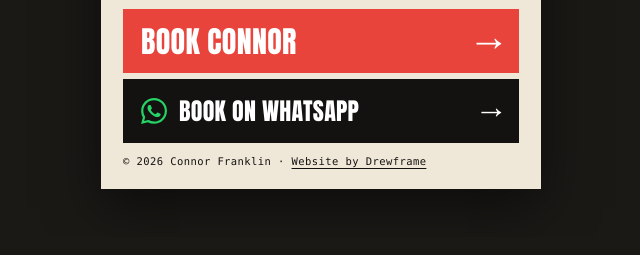
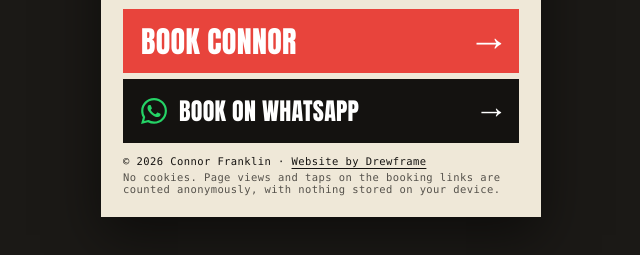
Before and after one commit to ConnorDrew/ConnorFranklinMusic, a plain HTML site: page index.html in a window 1280 px wide. Shown: the part 765-1020 px from the top of the page, without its empty margins (319-959 px from the left). Drawn offline with Linux system fonts and the light colour scheme.

Commit message:
Shorter meta description; footer note that visits are counted without cookies

```diff
--- a/index.html
+++ b/index.html
@@ -5,7 +5,7 @@
 <meta name="viewport" content="width=device-width, initial-scale=1.0">
 <script src="js/redirect.js"></script>
 <title>Connor Franklin — Acoustic Singer</title>
-<meta name="description" content="Connor Franklin is an acoustic singer performing live music for pubs, weddings, private parties and special events. Follow on TikTok and Instagram or get in touch to book.">
+<meta name="description" content="Connor Franklin, acoustic singer: live music for pubs, weddings, private parties and events. Watch on TikTok and Instagram, or book by WhatsApp or email.">
 <meta name="robots" content="index, follow">
 <link rel="canonical" href="https://www.connorfranklinmusic.co.uk/">
 <meta name="theme-color" content="#efe8d8">
@@ -179,6 +179,8 @@
   .wa-mark{flex:none;color:#25d366;}
   footer{margin:0;font-size:10.5px;letter-spacing:0.04em;}
   footer a{color:inherit;text-underline-offset:3px;}
+  footer p{margin:0;}
+  footer .privacy-note{margin-top:4px;opacity:0.7;}
   :focus-visible{outline:3px solid var(--accent);outline-offset:3px;}
   body.modal-open{overflow:hidden;}
   .modal-overlay{
@@ -294,7 +296,10 @@
       <span class="book-wa-label"><svg class="wa-mark" viewBox="0 0 24 24" width="26" height="26" aria-hidden="true" focusable="false"><path fill="currentColor" d="M17.472 14.382c-.297-.149-1.758-.867-2.03-.967-.273-.099-.471-.148-.67.15-.197.297-.767.966-.94 1.164-.173.199-.347.223-.644.075-.297-.15-1.255-.463-2.39-1.475-.883-.788-1.48-1.761-1.653-2.059-.173-.297-.018-.458.13-.606.134-.133.298-.347.446-.52.149-.174.198-.298.298-.497.099-.198.05-.371-.025-.52-.075-.149-.669-1.612-.916-2.207-.242-.579-.487-.5-.669-.51-.173-.008-.371-.01-.57-.01-.198 0-.52.074-.792.372-.272.297-1.04 1.016-1.04 2.479 0 1.462 1.065 2.875 1.213 3.074.149.198 2.096 3.2 5.077 4.487.709.306 1.262.489 1.694.625.712.227 1.36.195 1.871.118.571-.085 1.758-.719 2.006-1.413.248-.694.248-1.289.173-1.413-.074-.124-.272-.198-.57-.347m-5.421 7.403h-.004a9.87 9.87 0 01-5.031-1.378l-.361-.214-3.741.982.998-3.648-.235-.374a9.86 9.86 0 01-1.51-5.26c.001-5.45 4.436-9.884 9.888-9.884 2.64 0 5.122 1.03 6.988 2.898a9.825 9.825 0 012.893 6.994c-.003 5.45-4.437 9.884-9.885 9.884m8.413-18.297A11.815 11.815 0 0012.05 0C5.495 0 .16 5.335.157 11.892c0 2.096.547 4.142 1.588 5.945L.057 24l6.305-1.654a11.882 11.882 0 005.683 1.448h.005c6.554 0 11.89-5.335 11.893-11.893a11.821 11.821 0 00-3.48-8.413Z"/></svg>Book on WhatsApp</span><span class="row-arrow" aria-hidden="true">→</span>
     </a>
 
-    <footer>&copy; 2026 Connor Franklin · <a href="https://drewframe.co.uk/web-design-rugeley/">Website by Drewframe</a></footer>
+    <footer>
+      <p>&copy; 2026 Connor Franklin · <a href="https://drewframe.co.uk/web-design-rugeley/">Website by Drewframe</a></p>
+      <p class="privacy-note">No cookies. Page views and taps on the booking links are counted anonymously, with nothing stored on your device.</p>
+    </footer>
   </main>
 
   <div class="modal-overlay" id="tiktokModal" role="dialog" aria-modal="true" aria-labelledby="tiktokModalTitle">
```
